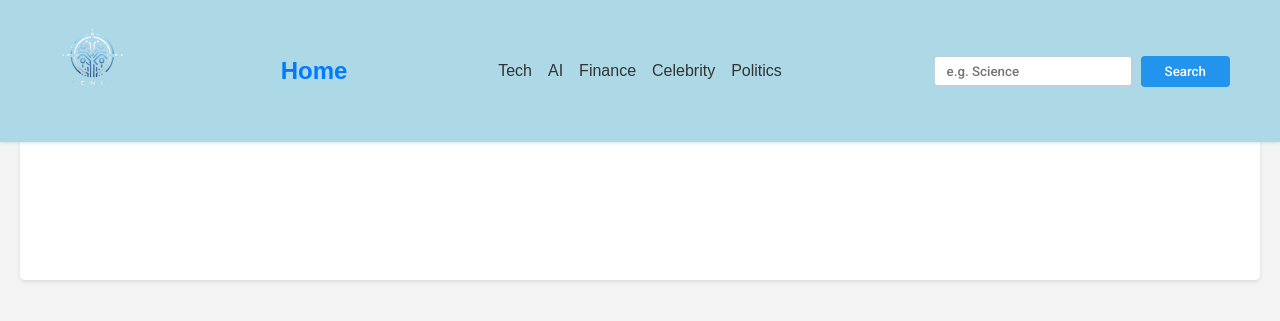
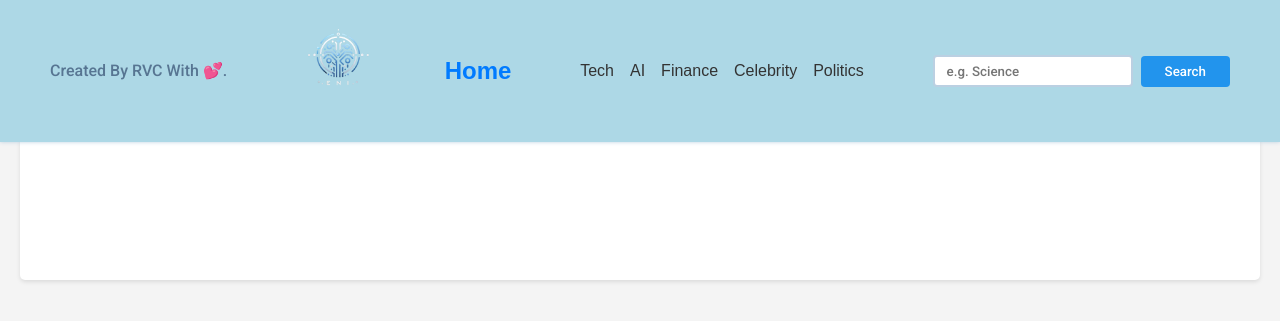
Before and after one commit to RohanRVC/realtime_news_app, a Flask app: template templates/dynamic_article1.html in a window 1280 px wide. Shown: the top 321 px of the page. Run offline with Flask 3, Linux system fonts and the light colour scheme; the template is opened without the code that fills it, so the values that code supplies are empty.

Commit message:
Update dynamic_article1.html

```diff
--- a/templates/dynamic_article1.html
+++ b/templates/dynamic_article1.html
@@ -80,6 +80,8 @@ img:not(:last-child) {
 <body>
     <nav>
         <div class="main-nav container flex">
+            <p>Created By RVC With 💕.</p>
+
             <a href="#" onclick="reload()" class="company-logo">
                 <img src="./static/assets/logo_.png" alt="company logo">
             </a>
```
